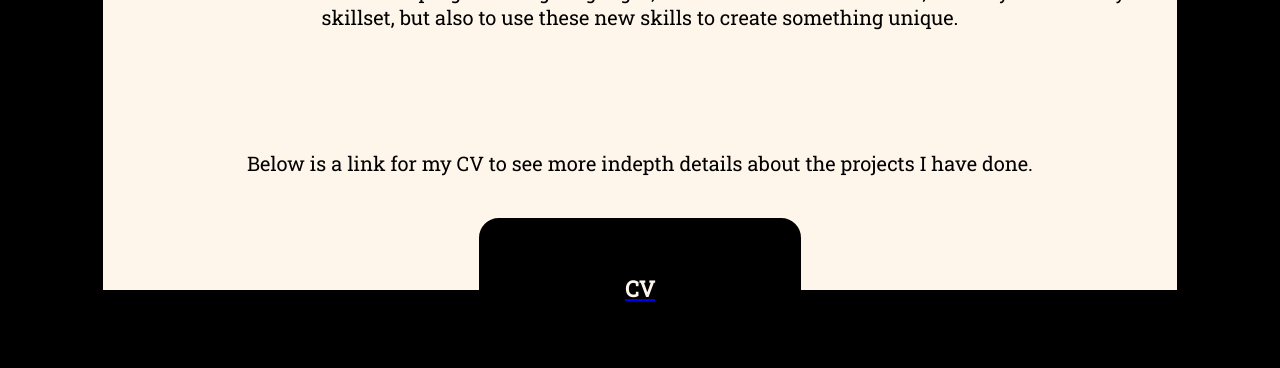
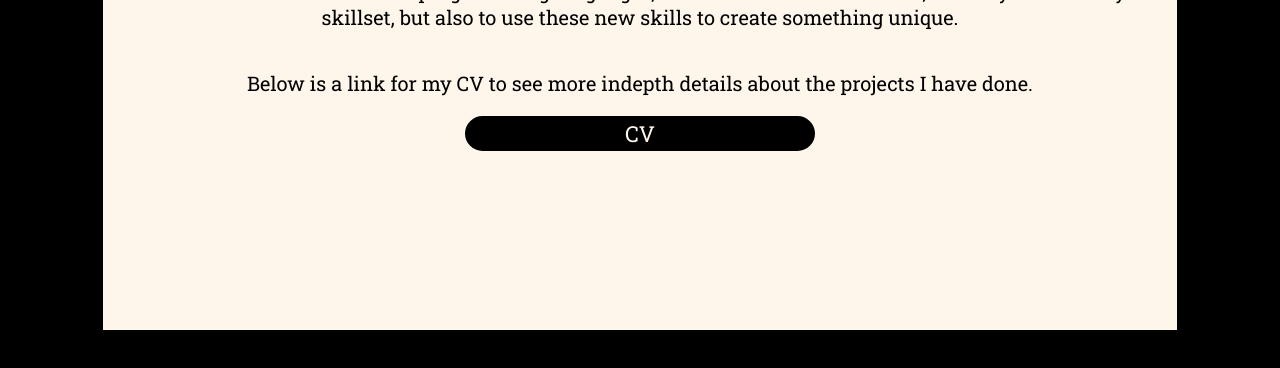
Before and after one commit to alexedwa/portfolio-website, a React (Vite) app: page / in a window 1280 px wide. Shown: the part 1078-1446 px from the top of the page. After the commit the page ends 1416 px from the top, so only its background shows below. Built offline with nearby package versions, Linux system fonts and the light colour scheme.

Commit message:
Fixed CV button

```diff
--- a/src/About/About.jsx
+++ b/src/About/About.jsx
@@ -15,8 +15,8 @@ function About(){
             <p className={styles.CVText}>
                 <a id='CV'>Below is a link for my CV to see more indepth details about the projects I have done.</a>
             </p>
-            <a  className={styles.cvlink} href='https://alexedwa1.tiiny.site/' target='blank'>
-                <h3 className={styles.cvText}>CV</h3>
+            <a href='https://alexedwa1.tiiny.site/' target='blank' className={styles.CVouter}>
+                <button className={styles.CVLink}>CV</button>
             </a>
         </div>
     )
--- a/src/About/About.module.css
+++ b/src/About/About.module.css
@@ -4,7 +4,8 @@
     margin-left: auto;
     margin-right: auto;
     background-color: rgb(255, 246, 235);
-    height: 70vh;
+    max-height: 600px;
+    min-height: 600px;
     min-width: 85%;
     max-width: 70%;
 }
@@ -25,42 +26,37 @@
 .CVText {
     font-family: 'Roboto Slab';
     font-size: 20px;
-    padding-left: 50px;
-    padding-right: 50px;
-    padding-top: 80px;
+    padding: 20ps;
     text-align: center;
 }
 
-
-.cvLink a{
-    color: inherit;
+.CVLink{
     text-decoration: none;
-    box-shadow: none;
-    display: none;
-}
-.cvText{
-    text-decoration: none;
+    color: rgb(255, 246, 235);
     font-family: 'Roboto Slab';
     font-size: 22px;
     text-align: center;
-    background-color: black;
-    color:rgb(255, 246, 235);
-    margin-left: 35%;
-    margin-right: 35%;
-    padding-top: 5%;
-    padding-bottom: 5%;
+
     border: 2px;
     border-style: solid;
     border-radius: 20px;
     border-color: black;
     transition: all 0.5s;
+
+    background-color: black;
+    color:rgb(255, 246, 235);
+    width: 350px;
+    padding: auto;
+    margin: auto;
 }
-.cvText:hover{
+
+.CVLink:hover{
     background-color: rgb(255, 246, 235);
     color:black;
     transition: all 0.5s;
     cursor:pointer;
 }
-.cvText:hover, .cvLink{
-    display: block;
+
+.CVouter{
+    text-align: center;
 }
```
